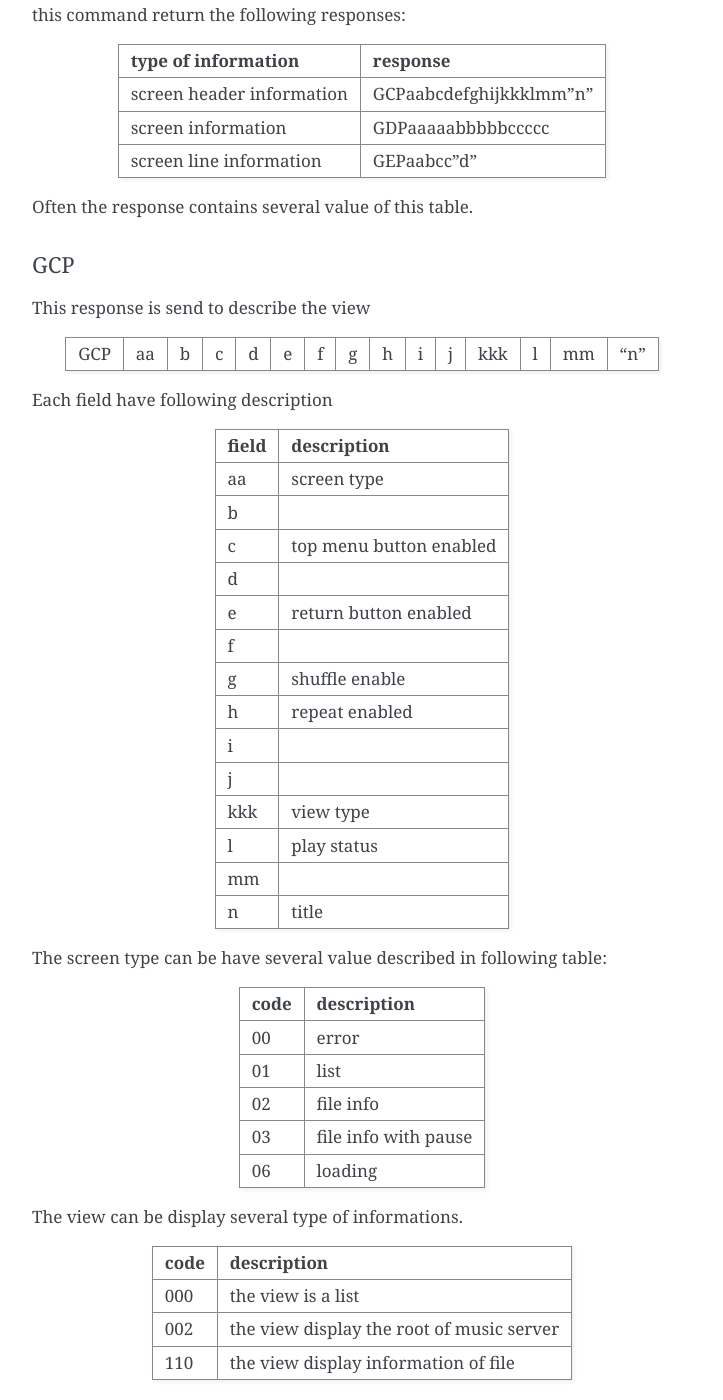
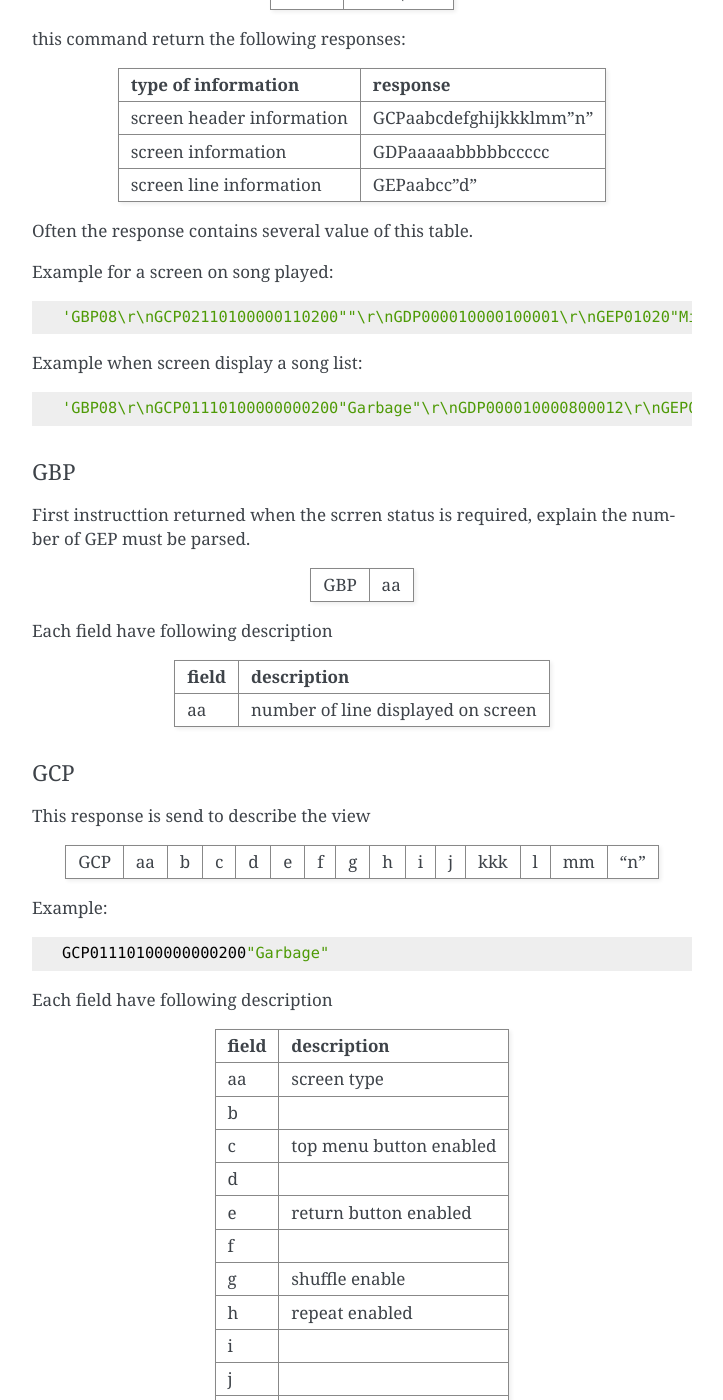
Before and after one commit to yabb85/controlP, a Sphinx documentation site: the page built from docs/source/protocol.rst, in a window 1280 px wide and 1400 px high, scrolled down 2435 px. Shown: the whole window, without its empty margins (388-1111 px from the left). Built offline with Sphinx 7.4.7, drawn with Linux system fonts in a browser that asks for light colours; some of the changed text lies outside the part shown.

Commit message:
update documentation

```diff
--- a/docs/source/protocol.rst
+++ b/docs/source/protocol.rst
@@ -1,7 +1,8 @@
 Protocol definition
 ===================
 
-This page explain the protocol used by pioneer N-50A
+This page explain the protocol used by pioneer N-50A.
+The explaination is revert engineering of network player with wireshark.
 
 The communication between your application and the player is a socket opened on port 8102.
 If you use a NAS to store your files you must use http to retrieve the cover of songs.
@@ -157,6 +158,30 @@ this command return the following responses:
 
 Often the response contains several value of this table.
 
+Example for a screen on song played::
+
+    'GBP08\r\nGCP02110100000110200""\r\nGDP000010000100001\r\nGEP01020"Milk"\r\nGEP02021"Garbage"\r\nGEP03022"Garbage"\r\nGEP04026"mp3"\r\nGEP05028""\r\nGEP06029"320kbps"\r\nGEP07023"0:23"\r\nGEP08034"3:52"\r\n'
+
+Example when screen display a song list::
+
+    'GBP08\r\nGCP01110100000000200"Garbage"\r\nGDP000010000800012\r\nGEP01002"Supervixen"\r\nGEP02102"Queer"\r\nGEP03002"Only Happy When It Rains"\r\nGEP04002"As Heaven Is Wide"\r\nGEP05002"Not My Idea"\r\nGEP06002"A Stroke Of Luck"\r\nGEP07002"Vow"\r\nGEP08002"Stupid Girl"\r\n'
+
+GBP
+***
+
+First instructtion returned when the scrren status is required, explain the number of GEP must be parsed.
+
++-----+----+
+| GBP | aa |
++-----+----+
+
+Each field have following description
+
++-------+------------------------------------+
+| field | description                        |
++=======+====================================+
+| aa    | number of line displayed on screen |
++-------+------------------------------------+
 
 GCP
 ***
@@ -166,6 +191,10 @@ This response is send to describe the view
 +-----+----+---+---+---+---+---+---+---+---+---+-----+---+----+-----+
 | GCP | aa | b | c | d | e | f | g | h | i | j | kkk | l | mm | "n" |
 +-----+----+---+---+---+---+---+---+---+---+---+-----+---+----+-----+
+
+Example::
+
+    GCP01110100000000200"Garbage"
 
 
 Each field have following description
@@ -251,6 +280,11 @@ GDP
 | GDP | aaaaa | bbbbb | ccccc |
 +-----+-------+-------+-------+
 
+Example::
+
+    GDP000010000800012
+
+
 +-------+-------------------------+
 | field | description             |
 +=======+=========================+
@@ -267,6 +301,10 @@ GEP
 +-----+----+---+----+-----+
 | GEP | aa | b | cc | "d" |
 +-----+----+---+----+-----+
+
+Example::
+
+    GEP01002"Supervixen"
 
 
 +-------+----------------+
@@ -337,7 +375,7 @@ response
 | GIB | aaaaa | bbbbb | ccc | dd | "e" | fff | "g" |
 +-----+-------+-------+-----+----+-----+-----+-----+
 
-example::
+Example::
 
     GIB000020000201016"Toute la musique"066"http://127.0.0.1:5000/transcoder/jpegtnscaler.cgi/ebdart/23320.jpg"
 
```
Also changed, not shown: other parts of docs/source/protocol.rst (+1 -1 lines).
